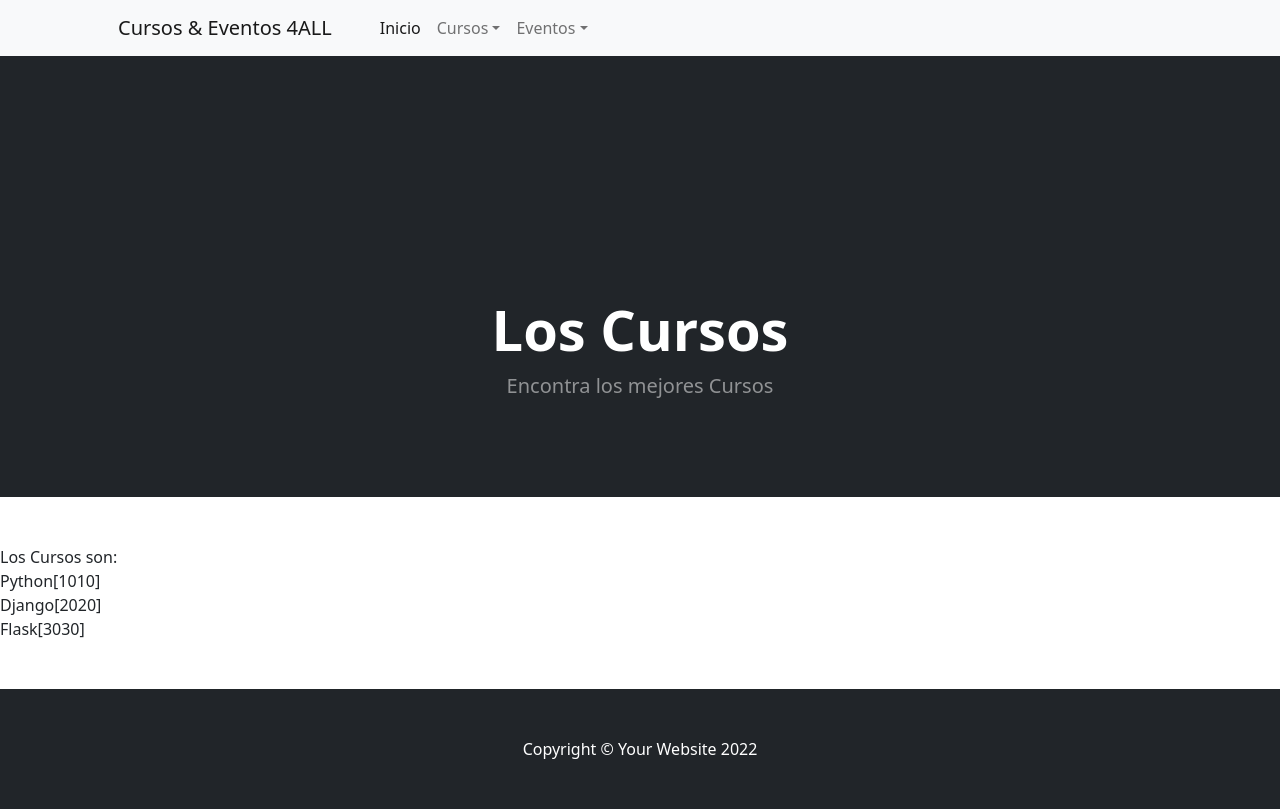
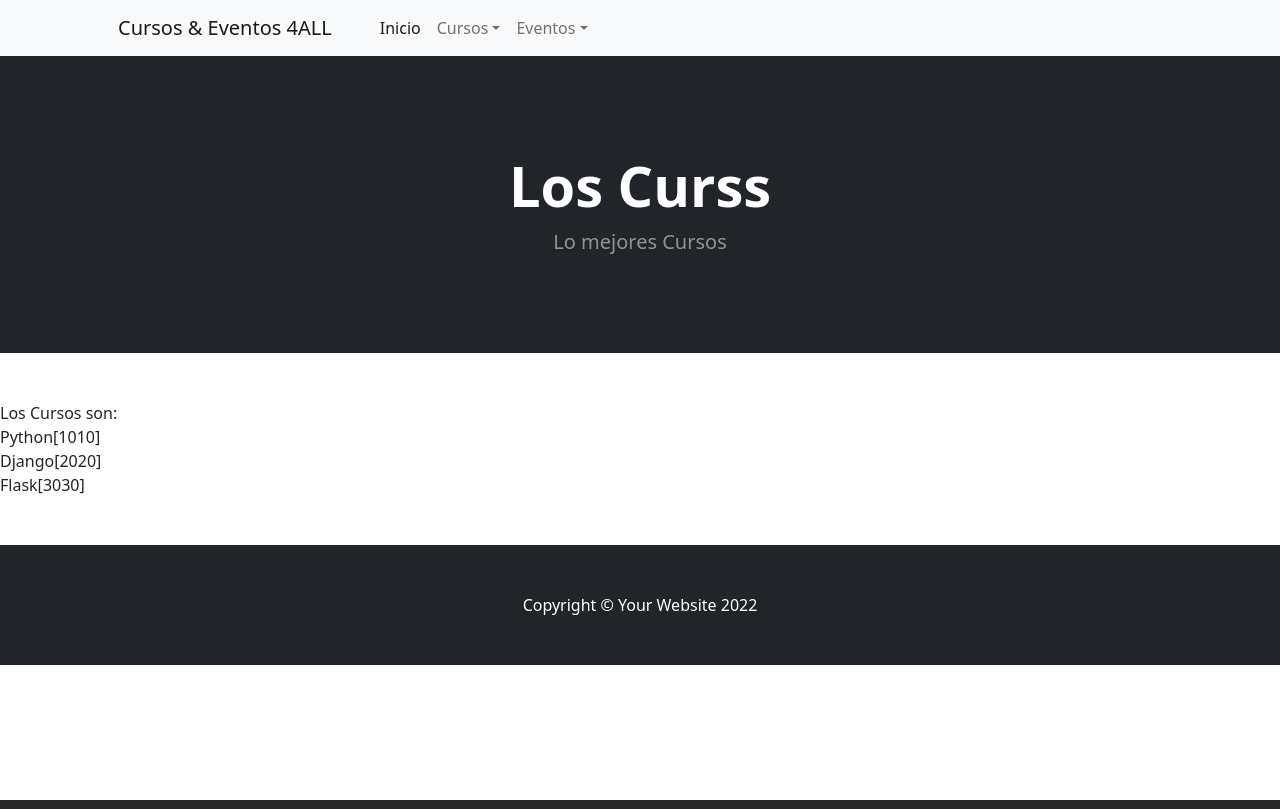
Before and after one commit to MartinCapocasale/ProyectoCursos, a Django app: page /cursos/ in a window 1280 px wide. Run offline with Django 4.2, Linux system fonts and the light colour scheme; data comes from the database, SQL or seed files in the repository; some libraries are stand-ins or nearby versions.

Commit message:
se crea template de header en base.html

```diff
--- a/ProyectoCursos/ProyectoCursosApp/templates/ProyectoCursosApp/cursos.html
+++ b/ProyectoCursos/ProyectoCursosApp/templates/ProyectoCursosApp/cursos.html
@@ -6,17 +6,15 @@
 Cursos - Cursos & Eventos 4ALL
 {%endblock%}
 
+{% block tituloHeader %}
+Los Curss
+{% endblock %}
+
+{% block tituloEpigrafe %}
+Lo mejores Cursos
+{% endblock %}
 
 {% block contenidoPagina%}
-        <!-- Header-->
-        <header class="bg-dark py-5">
-            <div class="container px-4 px-lg-5 my-5">
-                <div class="text-center text-white">
-                    <h1 class="display-4 fw-bolder">Los Cursos</h1>
-                    <p class="lead fw-normal text-white-50 mb-0">Encontra los mejores Cursos</p>
-                </div>
-            </div>
-        </header>
         <!-- Section-->
         <section class="bg-ligth py-5">
             Los Cursos son:
```
